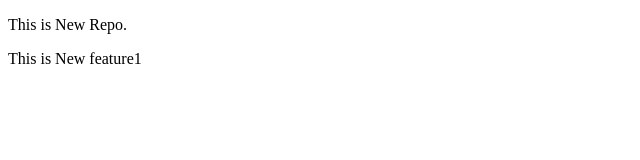
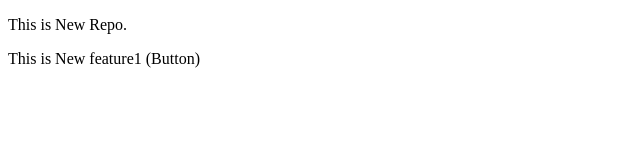
Before and after one commit to n1a2sim/Localrepo, a plain HTML site: page index.html in a window 1280 px wide. Shown: the full height of the page, 0-640 px from the left. Drawn offline with Linux system fonts and the light colour scheme.

Commit message:
add button

```diff
--- a/index.html
+++ b/index.html
@@ -7,7 +7,7 @@
 </head>
 <body>
     <p>This is New Repo.</p>
-    <p>This is New feature1</p>
+    <p>This is New feature1 (Button)</p>
 
 </body>
 </html>
```
